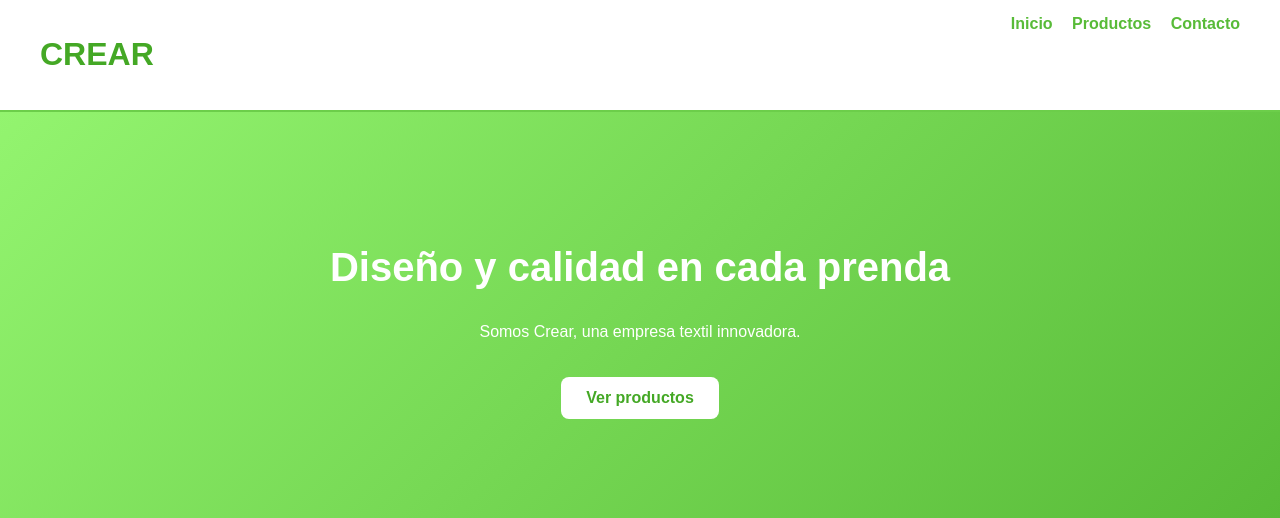
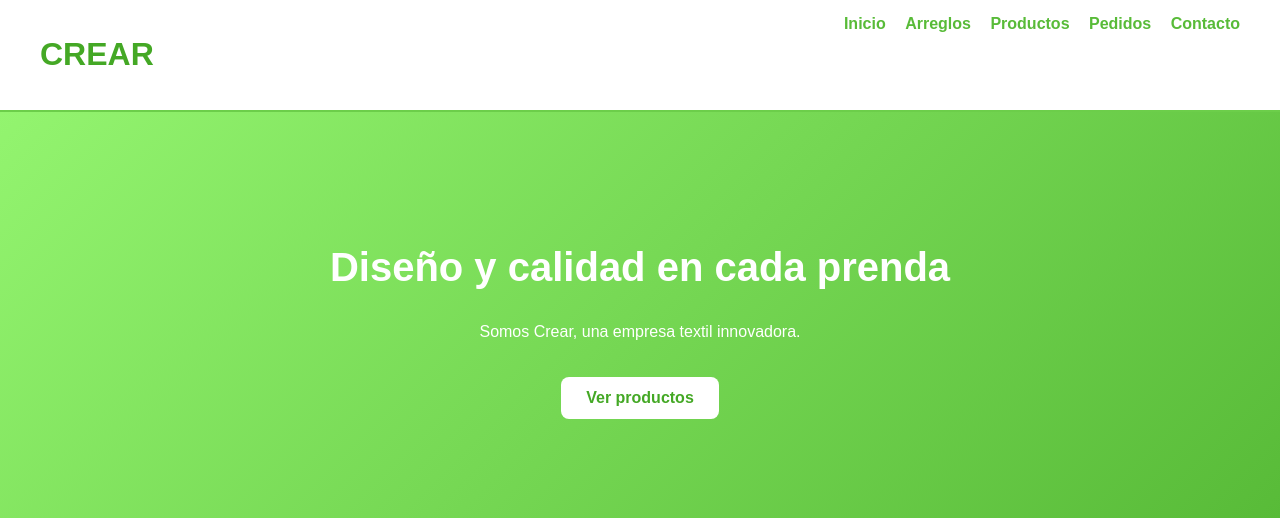
Before and after one commit to TotiManuel/Crear, a Flask app: page / in a window 1280 px wide. Shown: the top 518 px of the page. Run offline with Flask 3, Linux system fonts and the light colour scheme.

Commit message:
update menu

```diff
--- a/templates/base.html
+++ b/templates/base.html
@@ -11,7 +11,9 @@
     <h1>CREAR</h1>
     <nav>
         <a href="/">Inicio</a>
+        <a href="#">Arreglos</a>
         <a href="#">Productos</a>
+        <a href="#">Pedidos</a>
         <a href="#">Contacto</a>
     </nav>
 </header>
```
